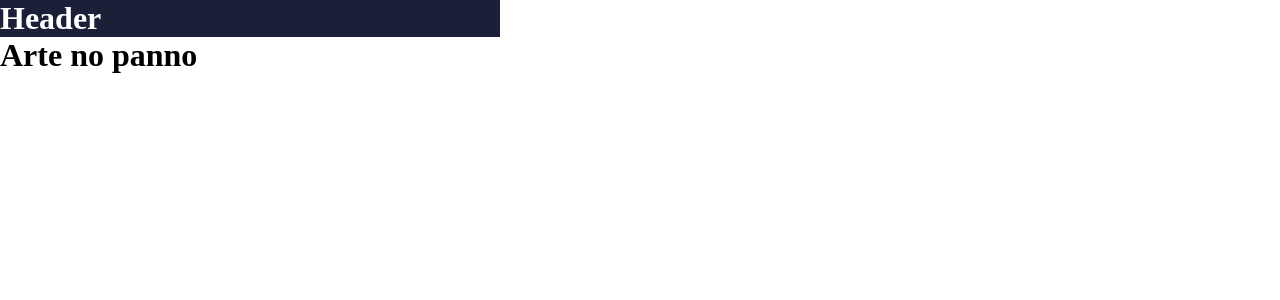
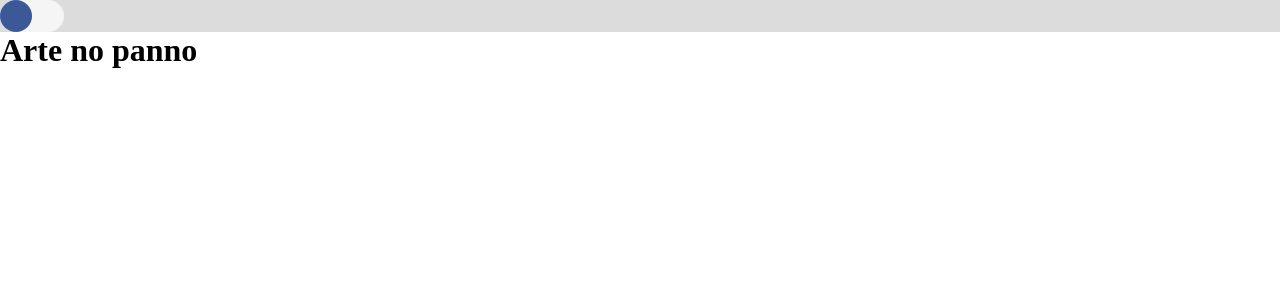
Before and after one commit to Adrianodbs/Arte-no-panno-react, a React (Vite) app: page / in a window 1280 px wide. Shown: the top 300 px of the page. Built offline with nearby package versions, Linux system fonts and the light colour scheme.

Commit message:
modo noturno

```diff
--- a/src/App.jsx
+++ b/src/App.jsx
@@ -3,9 +3,13 @@ import Header from './components/Header'
 import { Global } from './styles/GlobalStyle'
 import { dark, light } from './styles/theme'
 
+import { useContext } from 'react'
+import { ThemeContext } from './contexts/theme'
+
 function App() {
+  const { isChecked } = useContext(ThemeContext)
   return (
-    <ThemeProvider theme={dark}>
+    <ThemeProvider theme={isChecked ? light : dark}>
       <Global />
       <Header />
       <h1>Arte no panno</h1>
--- /dev/null
+++ b/src/components/Header/components/Toggle.jsx
@@ -0,0 +1,52 @@
+import { useContext } from 'react'
+import styled from 'styled-components'
+import { ThemeContext } from '../../../contexts/theme'
+
+function Toggle() {
+  const { handleCheck } = useContext(ThemeContext)
+  return (
+    <div>
+      <label></label>
+
+      <ToggleSwitch onClick={handleCheck}>
+        <input type="checkbox" />
+        <span />
+      </ToggleSwitch>
+    </div>
+  )
+}
+
+const ToggleSwitch = styled.label`
+  width: 4rem;
+  height: 2rem;
+  display: flex;
+  align-items: center;
+  justify-content: center;
+  border-radius: 1rem;
+  background-color: ${({ theme }) => theme.terciario};
+  position: relative;
+  transition: 0.5s;
+
+  input {
+    height: 100%;
+    width: 100%;
+    opacity: 0;
+  }
+
+  span {
+    width: 2rem;
+    height: 2rem;
+    border-radius: 50%;
+    background: ${({ theme }) => theme.info};
+    position: absolute;
+    left: 0;
+    cursor: pointer;
+  }
+
+  input:checked + span {
+    left: 50%;
+    background: ${({ theme }) => theme.perigo};
+  }
+`
+
+export default Toggle
--- a/src/components/Header/index.jsx
+++ b/src/components/Header/index.jsx
@@ -1,9 +1,10 @@
+import Toggle from './components/Toggle'
 import * as C from './styles'
 
 function Header() {
   return (
     <C.Container>
-      <h1>Header</h1>
+      <Toggle />
     </C.Container>
   )
 }
--- a/src/components/Header/styles.js
+++ b/src/components/Header/styles.js
@@ -1,7 +1,7 @@
 import styled from 'styled-components'
 
-export const Container = styled.div`
-  color: ${({ theme }) => theme.white};
-  background-color: ${({ theme }) => theme.primary};
-  width: 500px;
+export const Container = styled.header`
+  color: ${({ theme }) => theme.branco};
+  background-color: ${({ theme }) => theme.primario};
+  width: 100%;
 `
--- /dev/null
+++ b/src/contexts/theme.jsx
@@ -0,0 +1,19 @@
+import { createContext, useState } from 'react'
+
+import { dark, light } from '../styles/theme'
+
+export const ThemeContext = createContext()
+
+export const ThemeProvider = ({ children }) => {
+  const [isChecked, setIsChecked] = useState(true)
+
+  const handleCheck = () => {
+    setIsChecked(!isChecked)
+  }
+
+  return (
+    <ThemeContext.Provider value={{ isChecked, handleCheck }}>
+      {children}
+    </ThemeContext.Provider>
+  )
+}
--- a/src/main.jsx
+++ b/src/main.jsx
@@ -1,9 +1,12 @@
 import React from 'react'
 import ReactDOM from 'react-dom/client'
 import App from './App'
+import { ThemeProvider } from './contexts/theme'
 
 ReactDOM.createRoot(document.getElementById('root')).render(
   <React.StrictMode>
-    <App />
+    <ThemeProvider>
+      <App />
+    </ThemeProvider>
   </React.StrictMode>
 )
--- a/src/styles/theme.js
+++ b/src/styles/theme.js
@@ -1,27 +1,27 @@
 export const dark = {
-  primary: '#1B1F38',
-  secondary: '#252A48',
-  tertiary: '#313862',
+  primario: '#1B1F38',
+  secundario: '#252A48',
+  terciario: '#313862',
 
-  white: '#FFF',
-  black: '#000',
-  gray: '#BFBFBF',
+  branco: '#FFF',
+  preto: '#000',
+  cinza: '#BFBFBF',
 
-  success: '#4E41F0',
+  sucesso: '#4E41F0',
   info: '#F7931B',
-  warning: '#E44C4E'
+  perigo: '#E44C4E'
 }
 
 export const light = {
-  primary: '#DCDCDC',
-  secondary: '#FFFFFF',
-  tertiary: '#F5F5F5',
+  primario: '#DCDCDC',
+  secundario: '#FFFFFF',
+  terciario: '#F5F5F5',
 
-  white: '#000',
-  black: '#FFF',
-  gray: '#BFBFBF',
+  branco: '#000',
+  preto: '#FFF',
+  cinza: '#BFBFBF',
 
-  success: '#03BB85',
+  sucesso: '#03BB85',
   info: '#3B5998',
-  warning: '#FF6961'
+  perigo: '#FF6961'
 }
```
